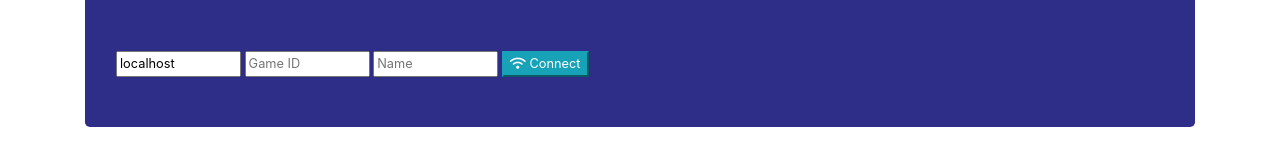
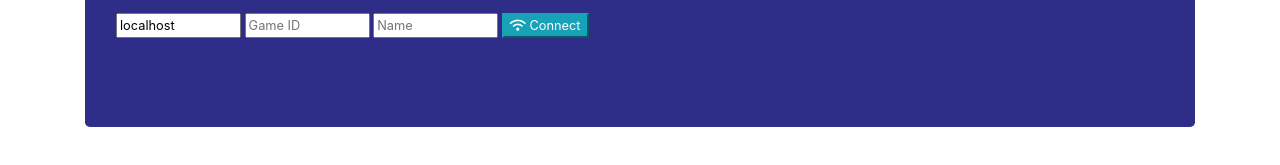
Before and after one commit to AndersBensen/SB5TecProjectE19, a plain HTML site: page client/gameClient.html in a window 1280 px wide. Shown: the part 193-358 px from the top of the page. Drawn offline with nearby package versions, Linux system fonts and the light colour scheme; no server answers.

Commit message:
more css

```diff
--- a/client/gameClient.html
+++ b/client/gameClient.html
@@ -55,7 +55,7 @@
             </p>
 
             <br /><br />
-            <div class="col-lg-10">
+            <div class="col-lg-10 inputDiv">
               <input
                 type="text"
                 id="inputUrl"
--- a/client/styles.css
+++ b/client/styles.css
@@ -42,3 +42,7 @@ hr.style2 {
   width: 100%;
   height: 40%;
 }
+
+.inputDiv {
+  top: -20%;
+}
```
